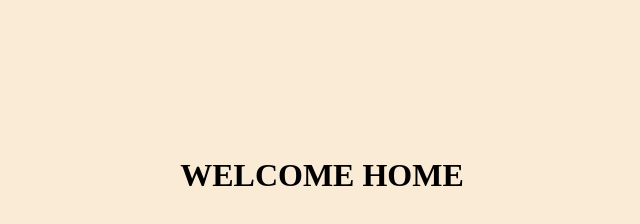
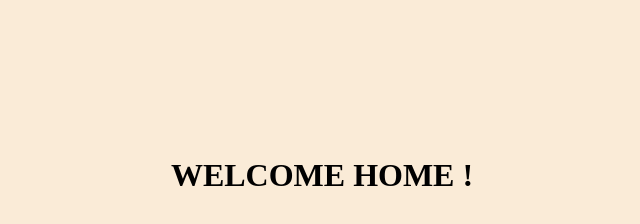
Before and after one commit to boontarika39/home.gitHub.io, a plain HTML site: page index.html in a window 1280 px wide. Shown: the top 224 px of the page, without its empty margins (454-1094 px from the left). Drawn offline with Linux system fonts and the light colour scheme.

Commit message:
Update index.html

```diff
--- a/index.html
+++ b/index.html
@@ -15,6 +15,6 @@
     }
 </style>
 <body>
-    <h1>WELCOME HOME</h1>
+    <h1>WELCOME HOME !</h1>
 </body>
 </html>
```
